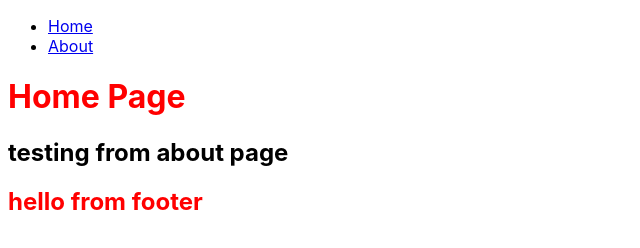
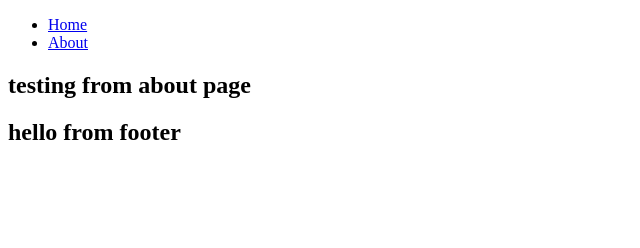
Before and after one commit to EwhanHan/Playing-around-with-Gatsby-JS, a Gatsby site: page /about in a window 1280 px wide. Shown: the whole page, without its empty margins (0-640 px from the left). Built offline with nearby package versions, Linux system fonts and the light colour scheme; Gatsby itself is replaced by a stand-in of ours.

Commit message:
Revert "Testing module css and style prop"
This reverts commit 0fb408cf7ac8f35fc0fbd060e78dfb7d48f7a08b.

```diff
--- a/src/components/Footer.js
+++ b/src/components/Footer.js
@@ -1,10 +1,9 @@
 import React from "react"
-import * as styles from "./Layouts.module.css"
 
 const Footer = () => {
   return (
     <footer>
-      <h2 className={styles.test}>hello from footer</h2>
+      <h2>hello from footer</h2>
     </footer>
   )
 }
--- a/src/components/Layouts.module.css
+++ /dev/null
@@ -1,12 +0,0 @@
-.test {
-  color: red;
-}
-
-body {
-  font-family: -apple-system, BlinkMacSystemFont, "Segoe UI", Roboto, Oxygen,
-    Ubuntu, Cantarell, "Open Sans", "Helvetica Neue", sans-serif;
-}
-
-h1 {
-  color: blue;
-}
--- a/src/pages/about.js
+++ b/src/pages/about.js
@@ -4,7 +4,6 @@ import Layouts from "../components/Layouts"
 const about = () => {
   return (
     <Layouts>
-      <h1 style={{ color: "red" }}>Home Page</h1>
       <h2>testing from about page</h2>
     </Layouts>
   )
--- a/src/pages/index.js
+++ b/src/pages/index.js
@@ -4,7 +4,7 @@ import Layouts from "../components/Layouts"
 
 const IndexPage = () => (
   <Layouts>
-    <h1 style={{ color: "red" }}>Home Page</h1>
+    <p>Welcome to your new Gatsby site.</p>
     <p>Now go build something great.</p>
   </Layouts>
 )
```
